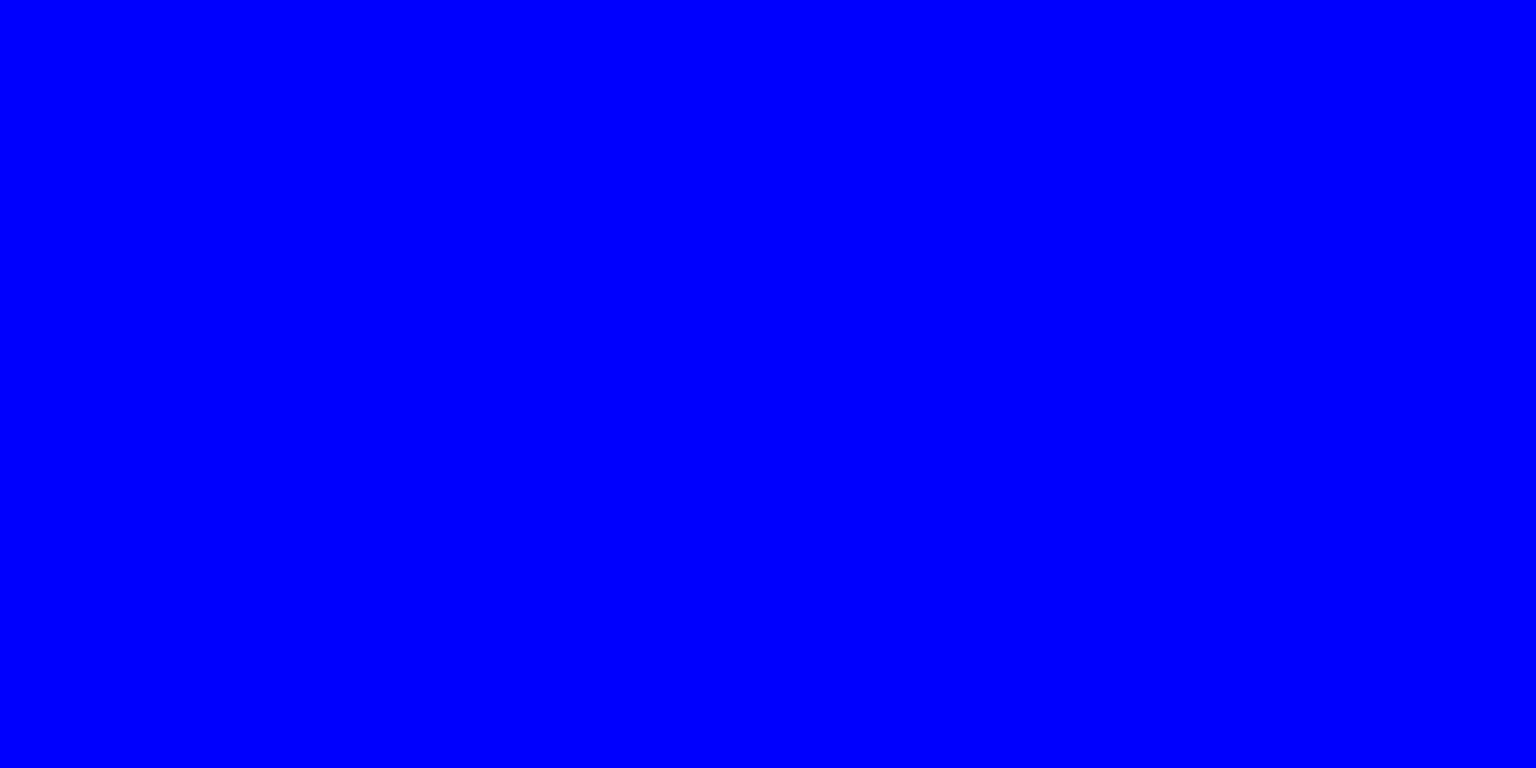
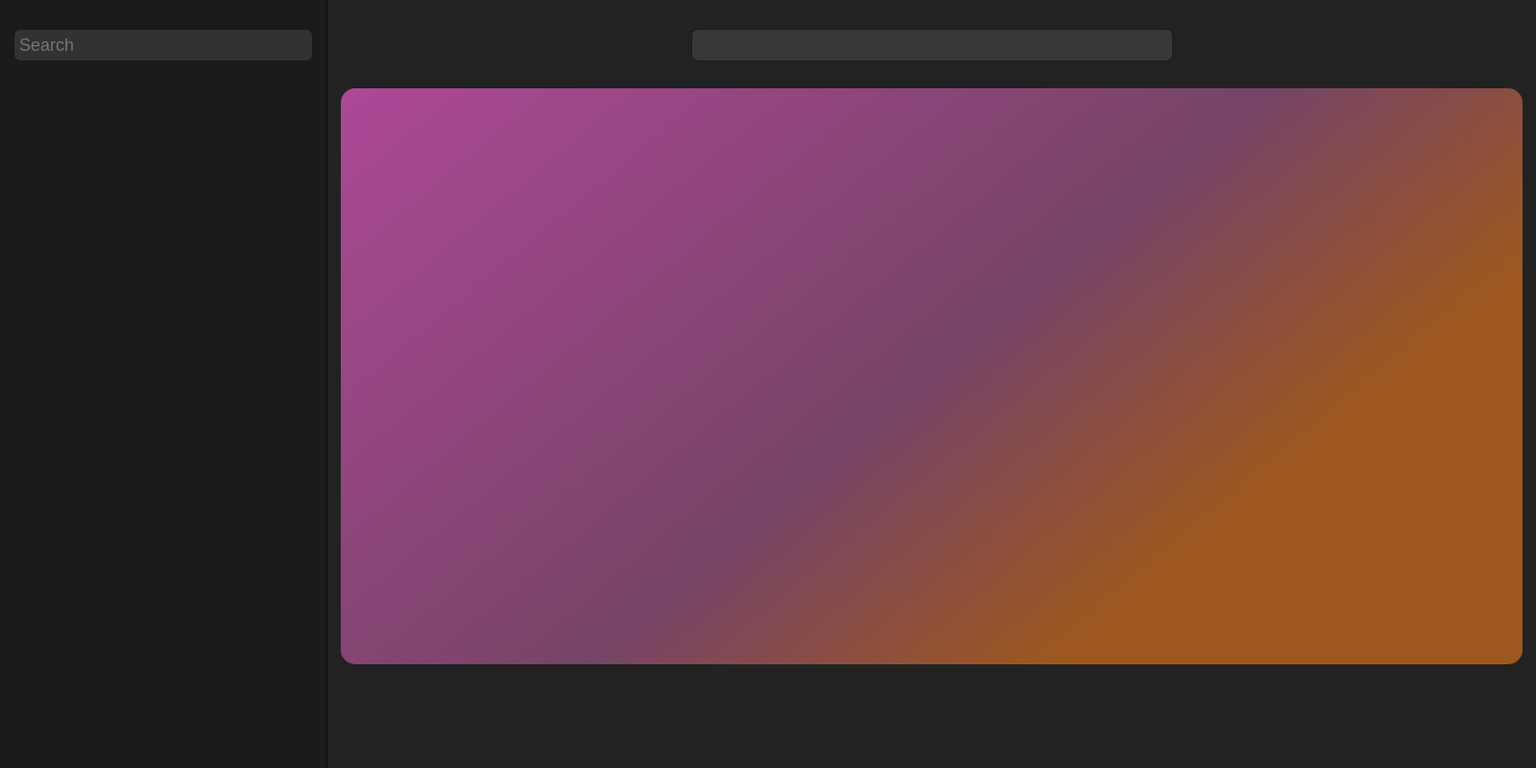
Before and after one commit to GreysonFlippo1/RadiumLauncher, an Electron app: page index.html in a window 1600 px wide. Shown: the whole page at 96% size. Drawn offline with Linux system fonts and the light colour scheme.

Commit message:
Working on layout

```diff
--- a/index.html
+++ b/index.html
@@ -10,5 +10,12 @@
     <link rel="stylesheet" type="text/css" href="./styles.css">
   </head>
   <body>
+    <div id="appList">
+      <input type="text" id="textFilter" placeholder="Search"></input>
+    </div>
+    <div id="navBar"></div>
+    <div id="gameDetails">
+      <div id="gameBanner"></div>
+    </div>
   </body>
 </html>
--- a/styles.css
+++ b/styles.css
@@ -1,3 +1,60 @@
 body {
-    background-color: blue;
+    background-color: #222222;
 }
+
+#appList {
+    position: fixed;
+    top: 0px;
+    left: 0px;
+    height: 100%;
+    width: 340px;
+    border-right: 1px solid rgba(0,0,0,0.7);
+    background-color: rgba(0,0,0,0.2);
+}
+
+#textFilter {
+    position: absolute;
+    top: 30px;
+    left: 14px;
+    width: 300px;
+    height: 30px;
+    border-radius: 7px;
+    border: 1px solid rgba(0,0,0,0.5);
+    background-color: rgba(255,255,255,0.1);
+    color: white;
+    font-size: 18px;
+    padding-left: 5px;
+    padding-right: 5px;
+}
+
+#gameDetails {
+    position: fixed;
+    top: 0px;
+    left: 341px;
+    width: calc(100% - 341px);
+    height: 100%;
+}
+
+#navBar {
+    position: fixed;
+    top: 30px;
+    height: 32px;
+    border-radius: 7px;
+    border: 1px solid rgba(0,0,0,0.5);
+    background-color: rgba(255,255,255,0.1);
+    color: white;
+    font-size: 18px;
+    width: 500px;
+    left: calc(50% - 80px);
+}
+
+#gameBanner {
+    position: absolute;
+    top: 92px;
+    left: 14px;
+    width: calc(100% - 28px);
+    height: 600px;
+    background-image: linear-gradient(140deg, #ad4897 0%, #764466 50%, #9e581e 75%);
+    background-color: rgba(255,255,255,0.2);
+    border-radius: 15px;
+}
```
Also changed, not shown: main.js (+4 -7 lines).
